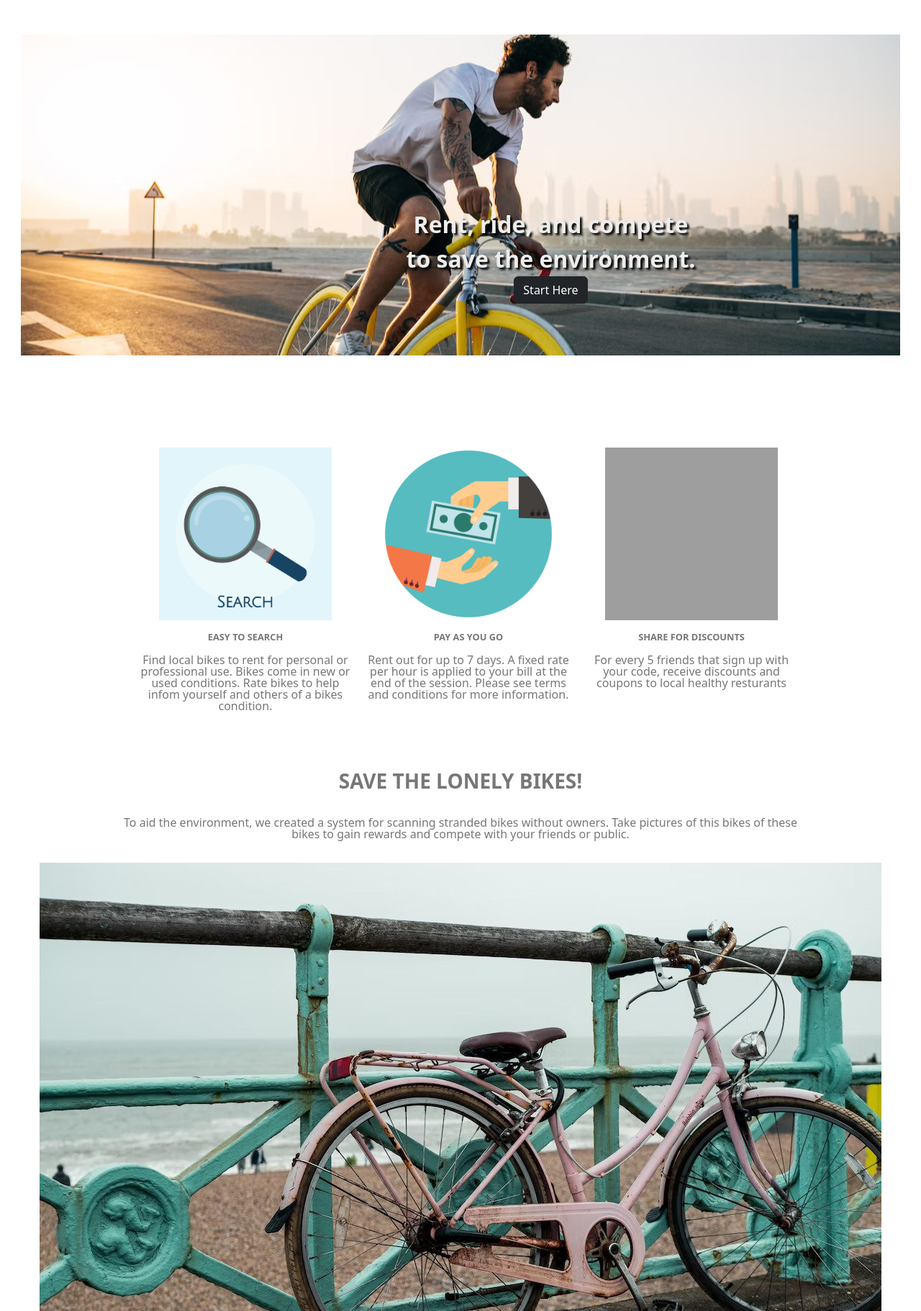
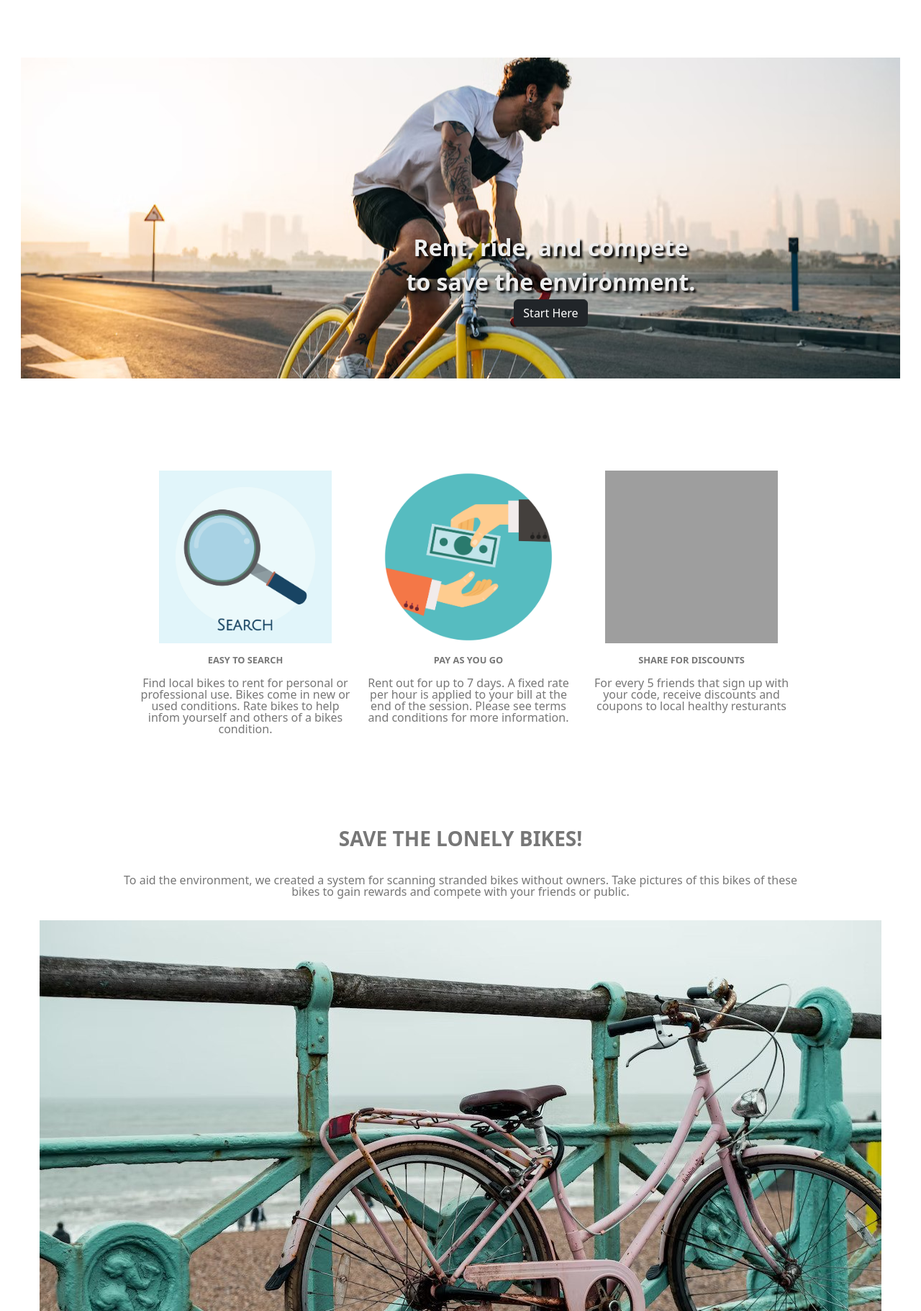
Before and after one commit to TeachMeTW/OnlyBikes, a Django app: page / in a window 1280 px wide. Shown: the part 98-1920 px from the top of the page at 72% size. Run offline with Django 4.2, Linux system fonts and the light colour scheme; grey boxes are pictures that could not be loaded.

Commit message:
updated -- home.html hyperlink

```diff
--- a/onlyBikes/onlyBikesApp/static/css/home.css
+++ b/onlyBikes/onlyBikesApp/static/css/home.css
@@ -8,8 +8,7 @@
     min-width: 100%;
 
     padding-top: 1rem;
-    margin-top: 3rem;
-    margin-bottom: 3rem;
+    margin: 5rem 0 8rem 0;
 
     background: url('/static/img/home_pic.jpg') no-repeat center;
 
@@ -48,7 +47,7 @@
 }
 
 .features {
-    margin: 80px 0 0 0;
+    margin-bottom: 6rem;
 
     display: flex;
     flex-direction: row;
@@ -71,6 +70,9 @@
 }
 
 .primary-content {
+
+    margin-bottom: 8rem;
+
     /* background-color: #f8fafa; */
     text-align: center;
     display: flex;
@@ -105,6 +107,9 @@
 }
 
 .call-to-action {
+
+    margin-bottom: 8rem;
+
     display: flex;
     flex-direction: column;
     justify-content: center;
--- a/onlyBikes/onlyBikesApp/templates/home.html
+++ b/onlyBikes/onlyBikesApp/templates/home.html
@@ -22,7 +22,7 @@
 
     </div>
 
-    <div class="features mb-5">
+    <div class="features">
         <ul>
             <li id="feature-1">
                 <img src="{% static '/img/magnify_glass.jpg' %}" alt="">
@@ -43,7 +43,7 @@
         </ul>
     </div>
 
-    <div class="container primary-content mb-5">
+    <div class="container primary-content">
         <article>
             <h3 class="mb-0">Save the lonely bikes!</h3>
             <div class="primary-content-text">
@@ -72,10 +72,10 @@
         </div>
     </div> {% endcomment %}
 
-    <div class="container call-to-action mb-5">
+    <div class="container call-to-action">
         <h3>Let's get you started!</h3>
         <p>Signing up only takes a 2 minutes. Follow our tutorial to get you started and riding as soon as possible.</p>
-        <button class="btn btn-outline btn-outline-dark">Sign Up</button>
+        <a class="btn btn-outline btn-outline-dark" href="/login/auth0">Sign Up</a>
     </div>
 
 {% endblock  %}
--- a/onlyBikes/onlyBikesApp/urls.py
+++ b/onlyBikes/onlyBikesApp/urls.py
@@ -11,9 +11,6 @@ urlpatterns = [
     path('logout/', views.logout, name ='logout'),
     path('profile/', views.profile, name ='profile'),
     path('profile/update_profile/', views.update_profile,name ='update_profile'),
-
-    # REMOVE THIS
-
 ]
 
 if settings.DEBUG:
```
Also changed, not shown: onlyBikes/db.sqlite3.
